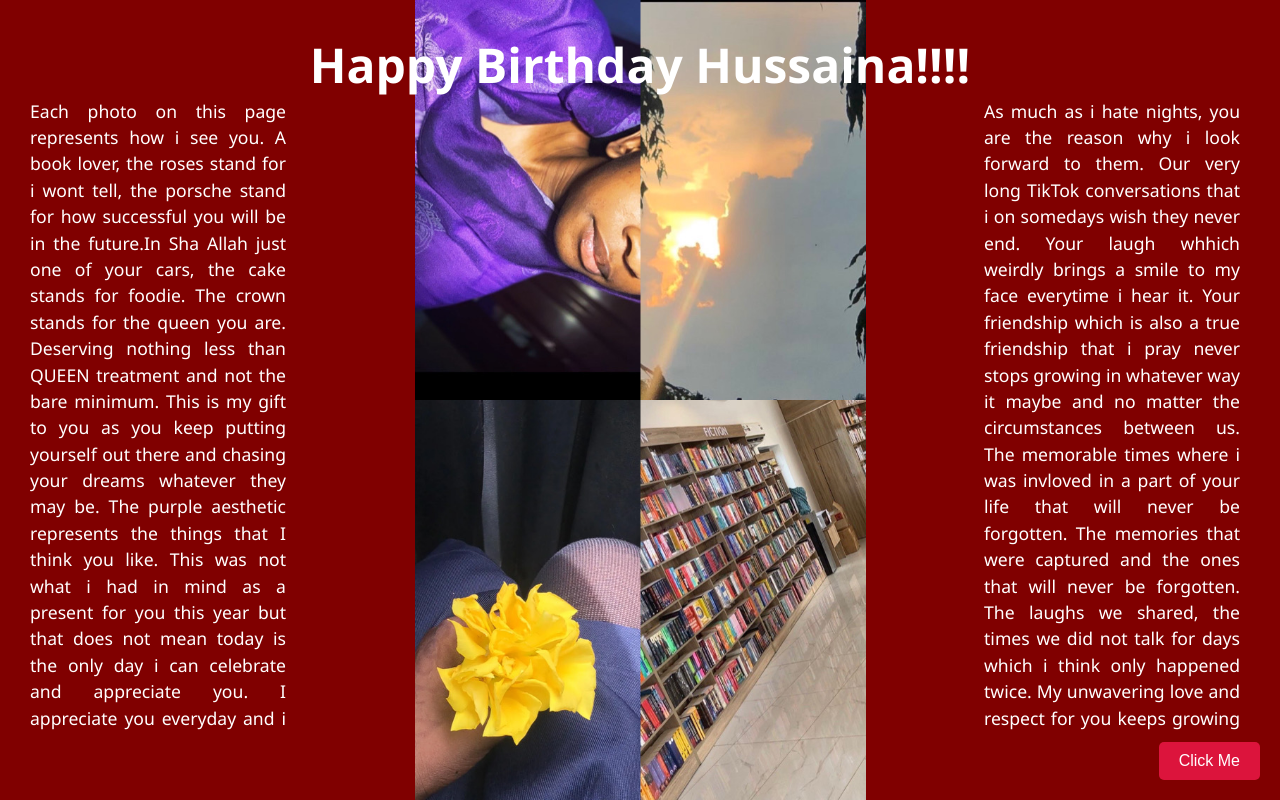
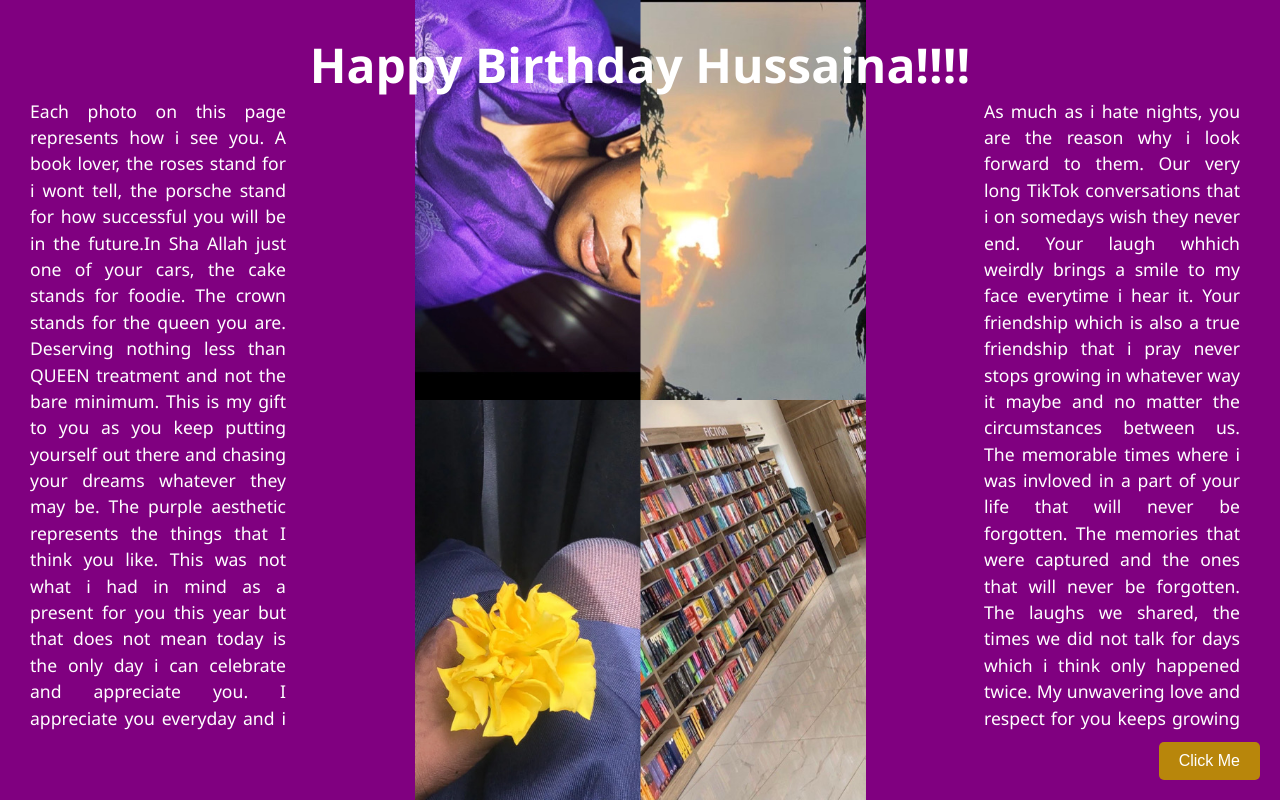
Before and after one commit to Mudi540/her-website, a plain HTML site: page index.html in a window 1280 px wide. Drawn offline with Linux system fonts and the light colour scheme.

```diff
--- a/index.html
+++ b/index.html
@@ -9,7 +9,7 @@
             margin: 0;
             background: url('aesthetic.png') no-repeat center center fixed;
             background-size: contain;
-            background-color: maroon;
+            background-color: purple;
             font-family: 'Segoe UI', Tahoma, Geneva, Verdana, sans-serif;
             color: white;
             text-align: center;
@@ -87,7 +87,7 @@
             right: 20px;
             padding: 10px 20px;
             font-size: 16px;
-            background: crimson;
+            background: darkgoldenrod;
             color: white;
             border: none;
             border-radius: 5px;
@@ -96,7 +96,7 @@
         }
 
         #heartBtn:hover {
-            background: darkred;
+            background: rgb(255, 240, 104);
         }
     </style>
 </head>
```
